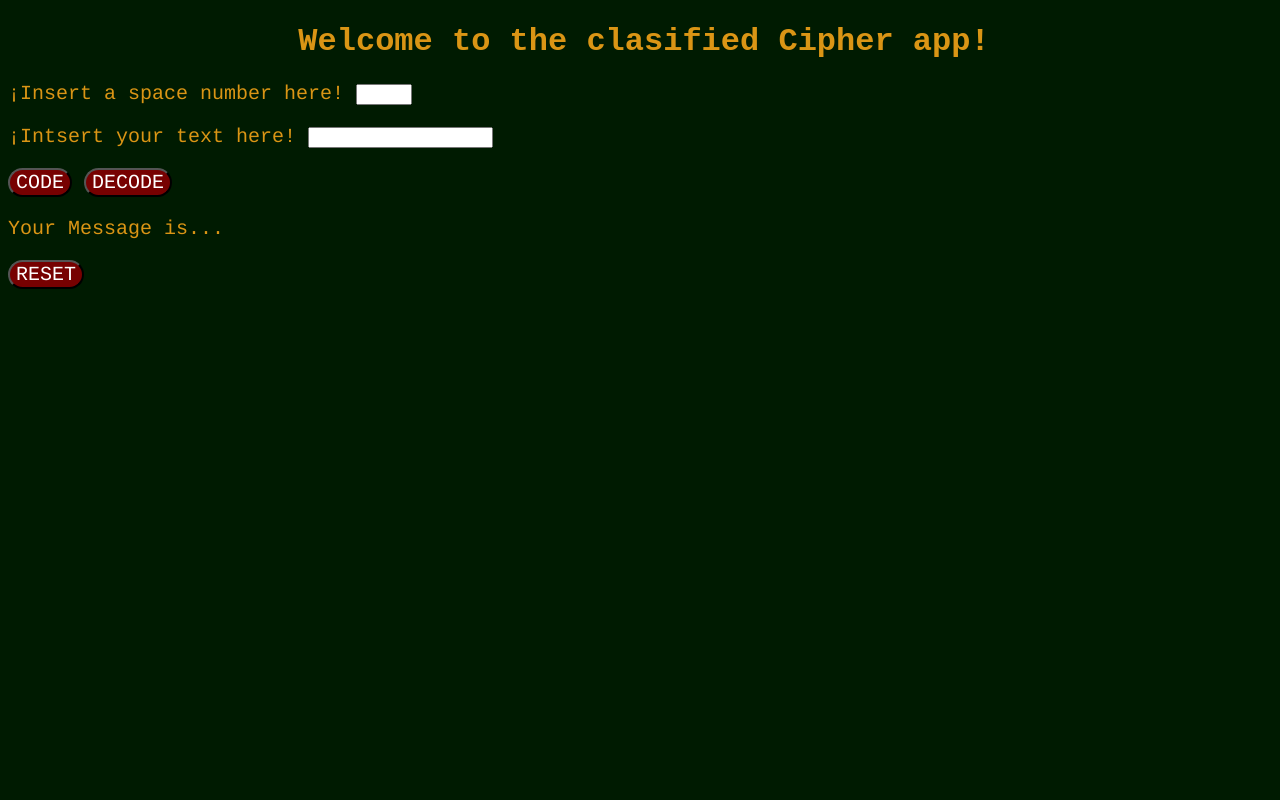
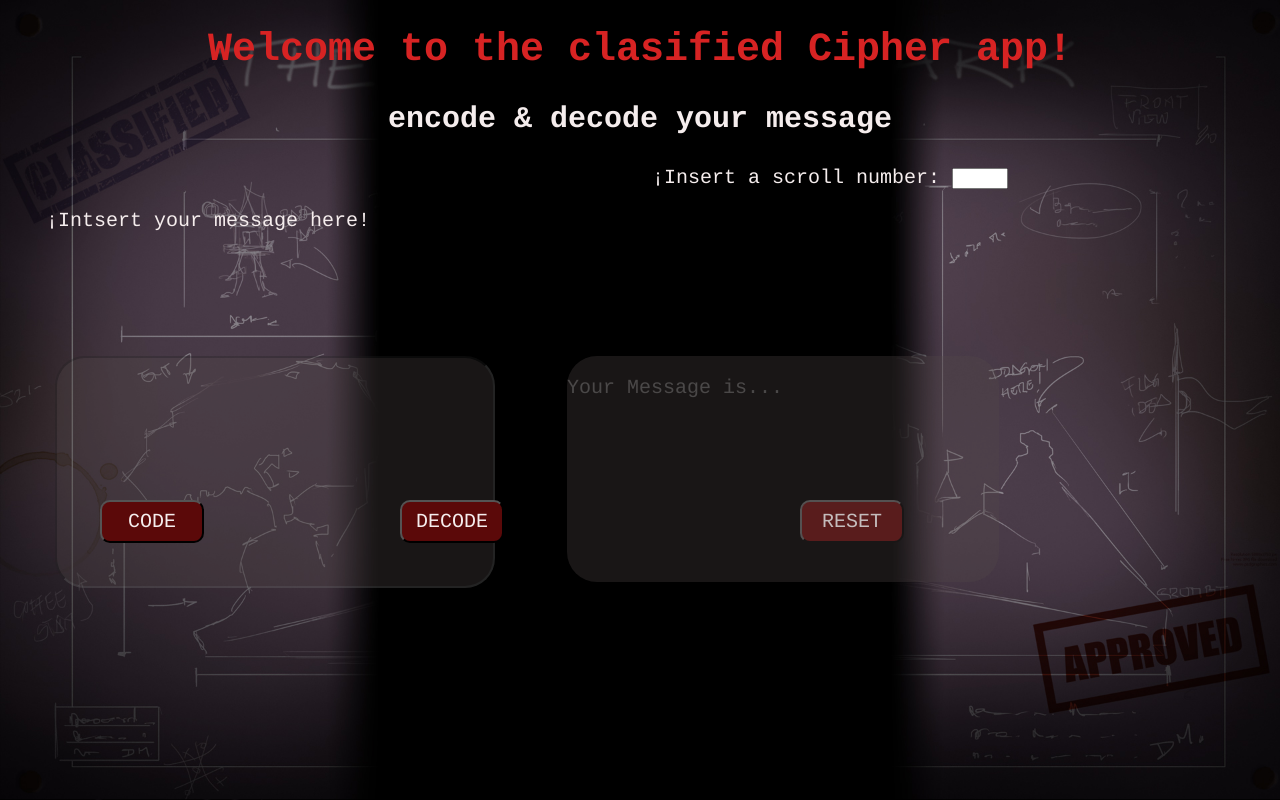
Before and after one commit to Laboratoria/GDL004-cipher, a website: page src/index.html in a window 1280 px wide. Drawn offline with Linux system fonts and the light colour scheme.

Commit message:
Design was added to the main page with CSS and HTML.

```diff
--- a/src/index.html
+++ b/src/index.html
@@ -2,25 +2,36 @@
 <html>
   <head>
     <meta charset="utf-8">
-    <title>Clasified Cipher</title>
+    <title>Classified Cipher</title>
     <link rel="stylesheet" href="style.css" />
   </head>
   <body>
+
     <div id="root">
-      <h1 align="center" ><font face="courier new">Welcome to the clasified Cipher app!</font></h1>
+      <h1> Welcome to the clasified Cipher app! </h1>
+      <h3> encode & decode your message</h3>
     </div>
-    <div>
-      <p> ¡Insert a space number here!
+
+    <div id="scrollNumber">
+      <p> ¡Insert a scroll number:
       <input type="number" id="offsetEncodeNumber" name="add number" min="1" max="50"> </input>
-      <p> ¡Intsert your text here!
+    </div>
+
+    <div id="insertMessage">
+      <p> ¡Intsert your message here!
       <input type="text" name="Encript/decript code" id="stringMessage"> </input>
+    </div>
+
     <div>
       <p> <input type="button" value="CODE" class="btn" onclick="encodeSentence()" id="codeBtnId">
-        <input type="button" value="DECODE" class="btn"onclick="decodeSentence()" id="decodeBtnId">
+          <input type="button" value="DECODE" class="btn" onclick="decodeSentence()" id="decodeBtnId">
+          <input type="reset" value="RESET" class="btn" onclick="reset()" id="resetBtnId" >
     </div>
-    <div>
+
+    <div id="results">
       <p id="encodeWords"> Your Message is... </p>
-      <p> <input type="reset" value="RESET" class="btn" id="resetBtnId" onclick="reset()">
+    </div>
+
     <script src="cipher.js"></script>
     <script src="index.js"></script>
   </body>
--- a/src/style.css
+++ b/src/style.css
@@ -1,25 +1,128 @@
 body {
-  background-color: #001B01;
-  margin-right: auto;
+background: url(classified.jpg) no-repeat center fixed;
+background-size: cover;
 }
 
 h1 {
-  color: #DA9515;
+
+  font-family: Courier;
+  font-size: 40px;
+  line-height: 45px;
+  text-align: center;
+
+  color: #D72323;
 }
 
-p {
+h3{
+font-family: Courier;
+font-size: 30px;
+line-height: 34px;
+text-align: center;
+
+color: #F5EDED;
+}
+
+#scrollNumber{
+  width: 1000px;
+  height: 23px;
+  left: 0;
+  top: 263px;
+  font-family: Courier;
   font-size: 20px;
+  line-height: 23px;
+  align-items: right;
+  text-align: right;
+
+  color: #F5EDED;
+}
+
+#insertMessage{
+  width: 400px;
+  height: 250px;
+  left: 157px;
+  top: 200px;
   font-family: Courier;
-  color: #DA9515;
+  font-size: 20px;
+  line-height: 23px;
+  align-items: center;
+  text-align: center;
+
+  color: #F5EDED;
 
 }
 
-.btn {
-  background: #770101;
-  color: white;
+#stringMessage{
+position: absolute;
+width: 432px;
+height: 226px;
+left: calc(50% - 432px/2 - 369px);
+top: calc(70% - 226px/2 - 91px);
+opacity: 0.3;
+border-radius: 30px;
+text-align: justify;
+font-family: Courier;
+font-size: 20px;
+color: #F5EDED;
+
+
+background: #544B4B;
+}
+
+#results{
+  position: absolute;
+  width: 432px;
+  height: 226px;
+  left: calc(90% - 432px/2 - 369px);
+  top: calc(70% - 226px/2 - 91px);
+  opacity: 0.3;
+  border-radius: 30px;
+  text-align: justify;
+  font-family: Courier;
   font-size: 20px;
-  border-radius: 25px;
+  color: #F5EDED;
+
+  background: #544B4B;
+}
+
+.btn{
   text-align: center;
   font-family: Courier;
+  font-size: 20px;
+  color: #F5EDED;
+}
+
+#codeBtnId {
+  position: absolute;
+  width: 104px;
+  height: 43px;
+  left: 100px;
+  top: 500px;
+
+  background: #5B0909;
+  border-radius: 10px;
 
 }
+
+#decodeBtnId{
+  position: absolute;
+  width: 104px;
+  height: 43px;
+  left: 400px;
+  top: 500px;
+
+  background: #5B0909;
+  border-radius: 10px;
+
+}
+
+#resetBtnId{
+  position: absolute;
+  width: 104px;
+  height: 43px;
+  left: 800px;
+  top: 500px;
+
+  background: #5B0909;
+  border-radius: 10px;
+
+}
```
Also changed, not shown: src/classified.jpg (added).
